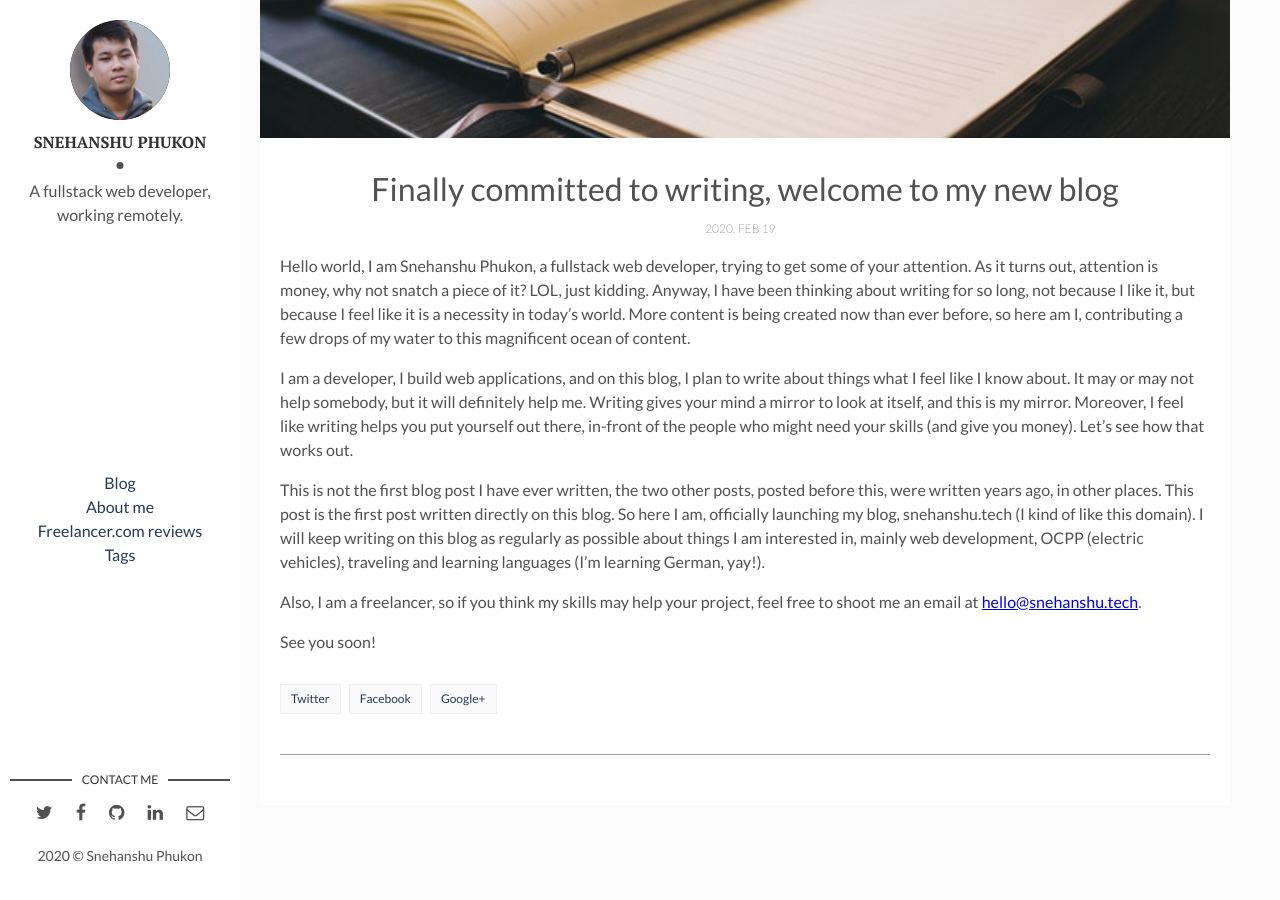
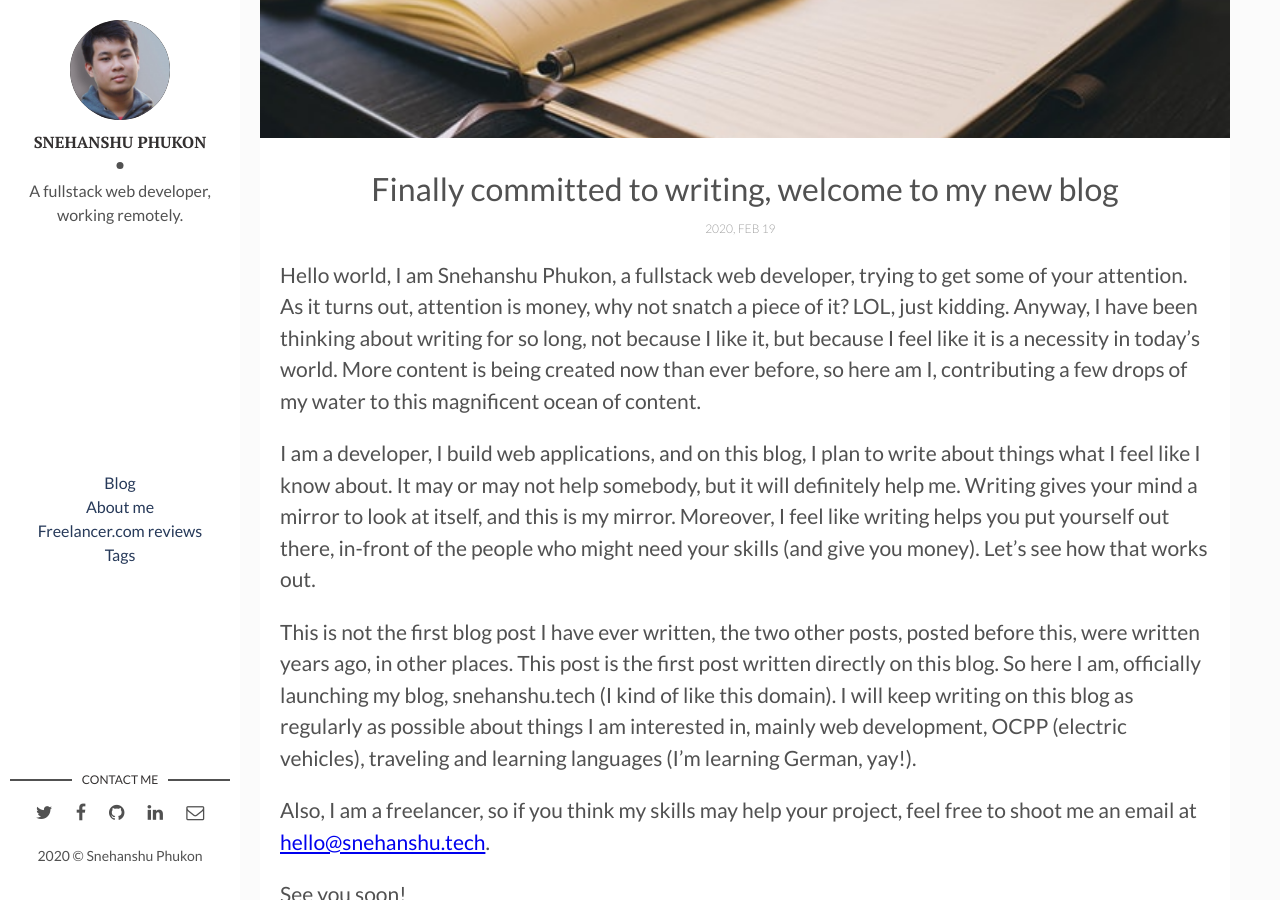
Before and after one commit to pSnehanshu/snehanshu-blog, a Jekyll site: the page built from _posts/2020-02-19-welcome-to-my-blog.md, in a window 1280 px wide and 900 px high, scrolled down 382 px. Built offline with Jekyll 4.4.1, drawn with Linux system fonts in a browser that asks for light colours; comment, search, counter and statistics services are not loaded.

Commit message:
post font-size set to 21px

```diff
--- a/_layouts/post.html
+++ b/_layouts/post.html
@@ -19,7 +19,9 @@ layout: main
         <h1 class="page-title">{{page.title}}</h1>
         <div class="page-date"><span>{{page.date | date: '%Y, %b %d'}}&nbsp;&nbsp;&nbsp;&nbsp;</span></div>
       </header>
-      {{content | markdownify}}
+      <div style="font-size: 21px;">
+        {{content | markdownify}}
+      </div>
       <div class="page-footer">
         <div class="page-share">
           <a href="https://twitter.com/intent/tweet?text={{ page.title }}&url={{ site.url }}{{ page.url }}" title="Share on Twitter" rel="nofollow" target="_blank">Twitter</a>
```
